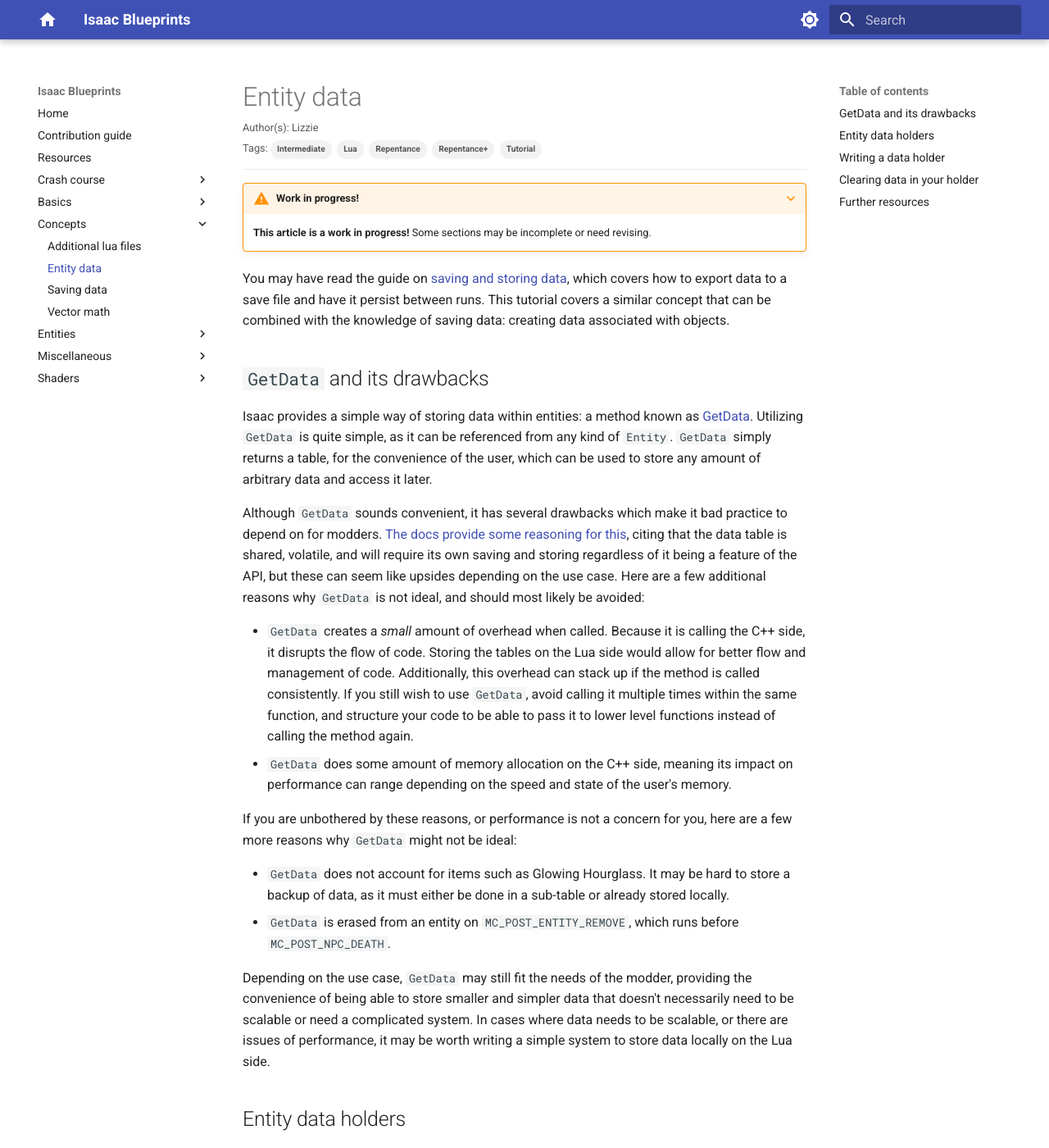
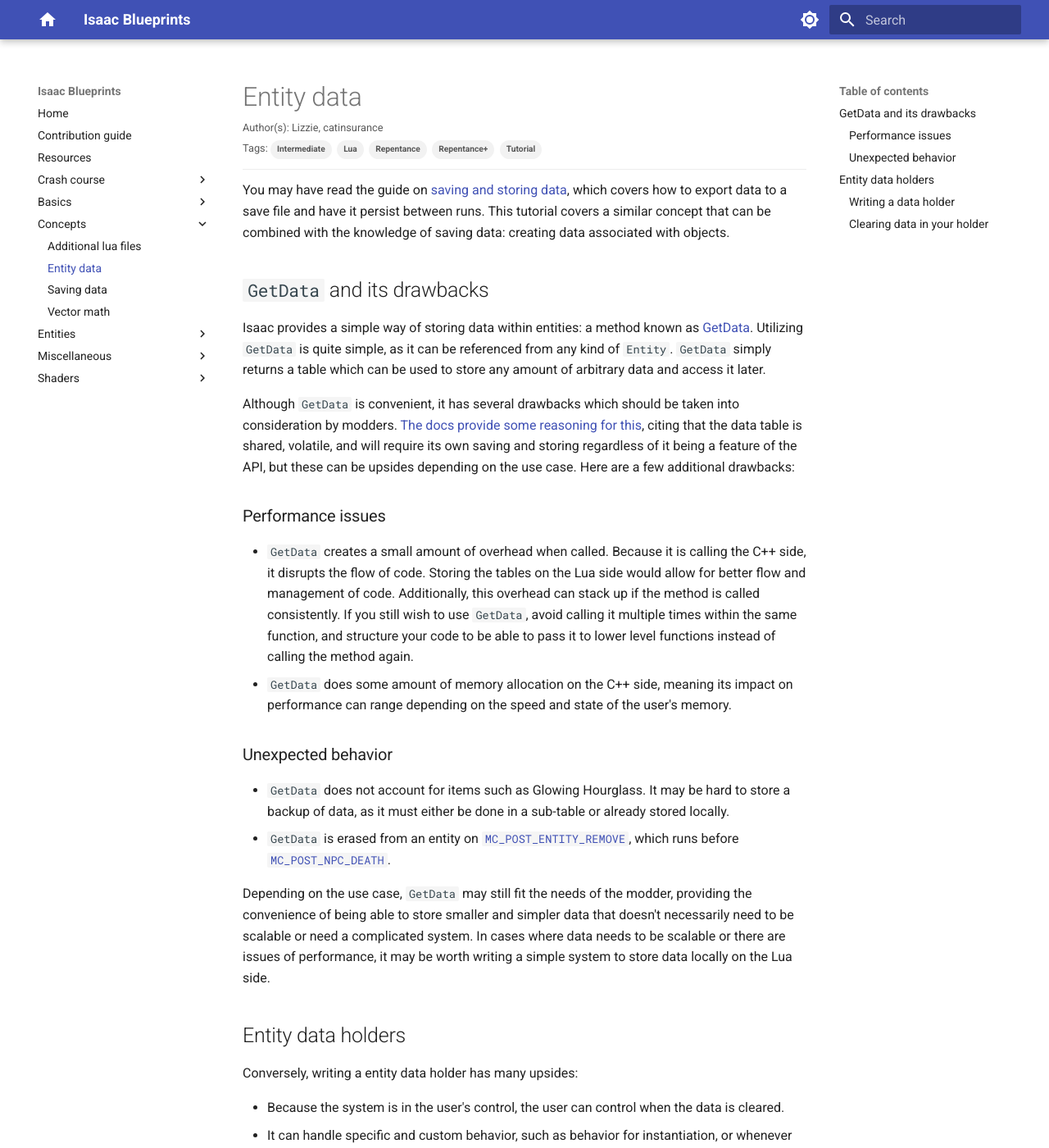
Before and after one commit to catinsurance/IsaacBlueprints, an MkDocs documentation site: the page built from docs/tutorials/concepts/entity_data.md, in a window 1280 px wide and 1400 px high. Shown: the whole window at 82% size. Built offline with MkDocs 1.6.1 and Material for MkDocs 9.7.7, drawn with Linux system fonts in a browser that asks for light colours; comment, search, counter and statistics services are not loaded; some of the changed text lies outside the part shown.

Commit message:
Entity data article

````diff
--- a/docs/tutorials/concepts/entity_data.md
+++ b/docs/tutorials/concepts/entity_data.md
@@ -1,6 +1,6 @@
 ---
 article: Entity data
-authors: Lizzie
+authors: Lizzie, catinsurance
 blurb: Learn ways to store data specific to entities.
 comments: true
 tags:
@@ -11,25 +11,25 @@
     - Lua
 ---
 
-{% include-markdown "hidden/unfinished_notice.md" start="<!-- start -->" end="<!-- end -->" %}
-
 You may have read the guide on [saving and storing data](./saving_data.md), which covers how to export data to a save file and have it persist between runs. This tutorial covers a similar concept that can be combined with the knowledge of saving data: creating data associated with objects.
 
 ## ``GetData`` and its drawbacks
 
-Isaac provides a simple way of storing data within entities: a method known as [GetData](https://wofsauge.github.io/IsaacDocs/rep/Entity.html?h=getdata#getdata). Utilizing ``GetData`` is quite simple, as it can be referenced from any kind of ``Entity``. ``GetData`` simply returns a table, for the convenience of the user, which can be used to store any amount of arbitrary data and access it later.
+Isaac provides a simple way of storing data within entities: a method known as [GetData](https://wofsauge.github.io/IsaacDocs/rep/Entity.html?h=getdata#getdata). Utilizing `GetData` is quite simple, as it can be referenced from any kind of `Entity`. `GetData` simply returns a table which can be used to store any amount of arbitrary data and access it later.
 
-Although ``GetData`` sounds convenient, it has several drawbacks which make it bad practice to depend on for modders. [The docs](https://wofsauge.github.io/IsaacDocs/rep) [provide some reasoning for this](https://wofsauge.github.io/IsaacDocs/rep/Entity.html?h=getdata#getdata), citing that the data table is shared, volatile, and will require its own saving and storing regardless of it being a feature of the API, but these can seem like upsides depending on the use case. Here are a few additional reasons why ``GetData`` is not ideal, and should most likely be avoided:
+Although `GetData` is convenient, it has several drawbacks which should be taken into consideration by modders. [The docs](https://wofsauge.github.io/IsaacDocs/rep) [provide some reasoning for this](https://wofsauge.github.io/IsaacDocs/rep/Entity.html?h=getdata#getdata), citing that the data table is shared, volatile, and will require its own saving and storing regardless of it being a feature of the API, but these can be upsides depending on the use case. Here are a few additional drawbacks:
 
-- ``GetData`` creates a *small* amount of overhead when called. Because it is calling the C++ side, it disrupts the flow of code. Storing the tables on the Lua side would allow for better flow and management of code. Additionally, this overhead can stack up if the method is called consistently. If you still wish to use ``GetData``, avoid calling it multiple times within the same function, and structure your code to be able to pass it to lower level functions instead of calling the method again.
-- ``GetData`` does some amount of memory allocation on the C++ side, meaning its impact on performance can range depending on the speed and state of the user's memory.
+### Performance issues
 
-If you are unbothered by these reasons, or performance is not a concern for you, here are a few more reasons why ``GetData`` might not be ideal:
+- `GetData` creates a small amount of overhead when called. Because it is calling the C++ side, it disrupts the flow of code. Storing the tables on the Lua side would allow for better flow and management of code. Additionally, this overhead can stack up if the method is called consistently. If you still wish to use `GetData`, avoid calling it multiple times within the same function, and structure your code to be able to pass it to lower level functions instead of calling the method again.
+- `GetData` does some amount of memory allocation on the C++ side, meaning its impact on performance can range depending on the speed and state of the user's memory.
 
-- ``GetData`` does not account for items such as Glowing Hourglass. It may be hard to store a backup of data, as it must either be done in a sub-table or already stored locally.
-- ``GetData`` is erased from an entity on ``MC_POST_ENTITY_REMOVE``, which runs before ``MC_POST_NPC_DEATH ``.
+### Unexpected behavior
 
-Depending on the use case, ``GetData`` may still fit the needs of the modder, providing the convenience of being able to store smaller and simpler data that doesn't necessarily need to be scalable or need a complicated system. In cases where data needs to be scalable, or there are issues of performance, it may be worth writing a simple system to store data locally on the Lua side.
+- `GetData` does not account for items such as Glowing Hourglass. It may be hard to store a backup of data, as it must either be done in a sub-table or already stored locally.
+- `GetData` is erased from an entity on [`MC_POST_ENTITY_REMOVE`](https://wofsauge.github.io/IsaacDocs/rep/enums/ModCallbacks.html#mc_post_entity_remove), which runs before [`MC_POST_NPC_DEATH`](https://wofsauge.github.io/IsaacDocs/rep/enums/ModCallbacks.html#mc_post_npc_death).
+
+Depending on the use case, `GetData` may still fit the needs of the modder, providing the convenience of being able to store smaller and simpler data that doesn't necessarily need to be scalable or need a complicated system. In cases where data needs to be scalable or there are issues of performance, it may be worth writing a simple system to store data locally on the Lua side.
 
 ## Entity data holders
 
@@ -41,22 +41,20 @@
 
 While writing a entity data holder is fairly straightforward, there are still a few considerations:
 
-- The user must find a way to store the data in relation to specific entities or objects. ``GetPtrHash`` is a good starting point, but has several issues: Because ``GetPtrHash`` returns a hash based on a pointer, when that memory is eventually cleared, the pointer will be reused. This means that if data is not cleared ahead of time, a new entity or object may reference the data of an old object by accident.
+- The user must find a way to store the data in relation to specific entities or objects. [`GetPtrHash`](https://wofsauge.github.io/IsaacDocs/rep/GlobalFunctions.html#getptrhash) is a good starting point, but has several issues: Because `GetPtrHash` returns a hash based on a pointer, when that memory is eventually cleared, the pointer will be reused. This means that if data is not cleared ahead of time, a new entity or object may reference the data of an old object by accident.
 - The data must be cleared manually, otherwise it will continue to stack up and cause a memory leak. This is also important for avoiding the previous issue.
 
-In cases where writing a data holder might not be worth the time and effort, or seems undesirable, it may be worth sticking to ``GetData``. ``GetData`` provides undeniable convenience and value to simple and smaller mods, which may not need to be able to store their own data.
+In cases where writing a data holder might not be worth the time and effort or seems undesirable, it may be worth sticking to `GetData`.
 
-## Writing a data holder
+### Writing a data holder
 
 To get started, simply create a new Lua file:
 ```lua
 local dataHolder = {}
 
--- We store the data within the data holder as opposed to in it so it's easier to access
+-- We will store the data within its own table in the data holder for easy access
 dataHolder.Data = {}
 
----Returns an entity's data
----@return table entityData
 function dataHolder:GetEntityData(entity)
     -- We obtain the entity's pointer hash to easily reference it in a table
     local ptrHash = GetPtrHash(entity)
@@ -69,8 +67,8 @@
             We provide a default value of the entity's pointer to the data.
             The pointer helps us later be able to check if the entity exists
 
-            For looping purposes, it may be inconvenient to store it here,
-            if this is the case, making another table to store the pointer
+            For looping purposes, it may be inconvenient to store it here.
+            If this is the case, making another table to store the pointer
             may be preferable.
         --]]
         entityData.Pointer = EntityPtr(entity)
@@ -84,27 +82,31 @@
     -- Finally, we return the data itself
     return dataHolder.Data[ptrHash]
 end
+
 return dataHolder
 ```
 
-As it is just a holder, you may ``require`` this Lua file so that the data is persistent across the project. Using ``include`` would make the data local to the file you are including it in.
+As it is just a holder, you may `require` this Lua file so that the data is persistent across the project. Using `include` would make the data local to the file you are including it in. See the ["Additional lua files"](./additional_lua_files.md) article for more information about the differences between the two.
 
-## Clearing data in your holder
+We use an [EntityPtr](https://wofsauge.github.io/IsaacDocs/rep/EntityPtr.html) object to keep track of the entity. Storing the entity directly can cause unexpected behavior, such as the variable pointing to a different entity when the initial one is removed. `EntityPtr` is much safer and also clears its `Ref` property automatically when the entity no longer exists. You can check for if `Ref` is `nil` to see if the entity still exists.
 
-Lastly, we will cover removing and clearing custom data. Additional callbacks should be registered to clear the information after specified events. Depending on the use case, this can range from clearing data when entities are removed directly in ``MC_POST_ENTITY_REMOVE``, clearing data when the entity is fully dead in ``MC_POST_NPC_DEATH``, or clearing entity data at the end of the room with ``MC_POST_NEW_ROOM``.
+### Clearing data in your holder
 
-Below is an example of how to clear custom data on ``MC_POST_NEW_ROOM``:
+Lastly, we will cover removing and clearing custom data. Additional callbacks should be registered to clear the information after specified events. Depending on the use case, this can range from clearing data when entities are removed directly in `MC_POST_ENTITY_REMOVE`, clearing data when the entity is fully dead in `MC_POST_NPC_DEATH`, or clearing entity data at the end of the room with `MC_POST_NEW_ROOM`.
+
+Below is an example of how to clear custom data on [`MC_POST_NEW_ROOM`](https://wofsauge.github.io/IsaacDocs/rep/enums/ModCallbacks.html#mc_post_new_room):
 
 ```lua
 -- Provide your data holder to be able to clear it
-local dataHolder = require("data_holder")
+local dataHolder = require("path.to.data_holder")
 
 -- For clearing custom data on MC_POST_NEW_ROOM
-function MOD_NAME:ClearCustomData()
+function MOD_REFERENCE:ClearCustomData()
     -- Loop through the table of stored data
     for ptrHash, entityData in pairs(dataHolder.Data) do
         -- Check if the entity's pointer exists
-        local entityPointer = (entityData and entityData.Pointer)
+        local entityPointer = entityData.Pointer
+
         -- If the pointer doesn't exist, or the entity's reference doesn't exist
         if not (entityPointer and entityPointer.Ref) then
             -- We know the entity doesn't exist anymore, therefore remove its data
@@ -112,25 +114,22 @@
         end
     end
 end
-MOD_NAME:AddCallback(ModCallbacks.MC_POST_NEW_ROOM, MOD_NAME.ClearCustomData)
+MOD_REFERENCE:AddCallback(ModCallbacks.MC_POST_NEW_ROOM, MOD_REFERENCE.ClearCustomData)
 ```
 
 Similarly, the following code clears entity data on removal or death:
 
 ```lua
 -- Provide your data holder to be able to clear it
-local dataHolder = require("data_holder")
+local dataHolder = require("path.to.data_holder")
 
-function MOD_NAME:ClearDataOnRemoveOrDeath(entity)
+function MOD_REFERENCE:ClearDataOnRemoveOrDeath(entity)
     -- Get the pointer hash of the current entity
     local ptrHash = GetPtrHash(entity)
     -- Set the data to nil. This works even if it had no data prior
     dataHolder.Data[ptrHash] = nil
 end
-MOD_NAME:AddCallback(ModCallbacks.MC_POST_ENTITY_REMOVE, MOD_NAME.ClearDataOnRemoveOrDeath)
+MOD_REFERENCE:AddCallback(ModCallbacks.MC_POST_ENTITY_REMOVE, MOD_REFERENCE.ClearDataOnRemoveOrDeath)
 -- Alternatively clear it when the NPC_DEATH callback is run
--- MOD_NAME:AddCallback(ModCallbacks.MC_POST_NPC_DEATH, MOD_NAME.ClearDataOnRemoveOrDeath)
+-- MOD_REFERENCE:AddCallback(ModCallbacks.MC_POST_NPC_DEATH, MOD_REFERENCE.ClearDataOnRemoveOrDeath)
 ```
-
-## Further resources
-- [IsaacSaveManager](https://github.com/catinsurance/IsaacSaveManager) provides many utilities for creating associated data without the use of ``GetData``. Data Storage is also much more involved, covering many edge cases like Glowing Hourglass backup saves and reroll dependent and independent save information.
````
